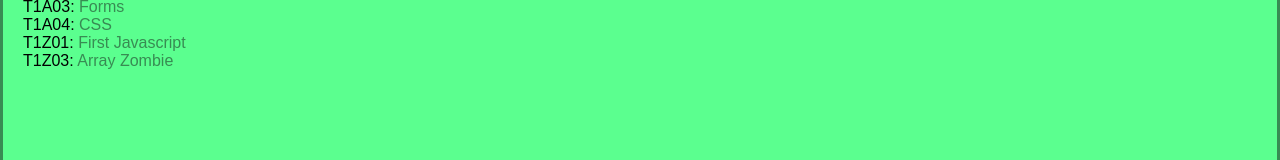
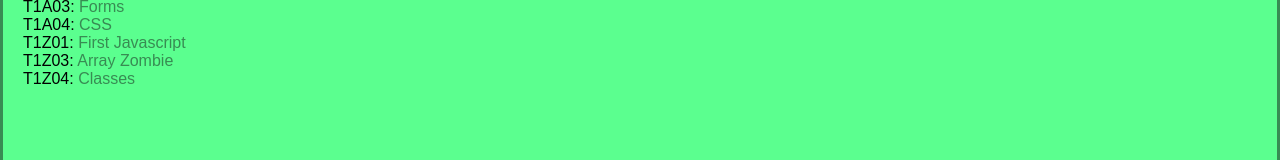
Before and after one commit to treybertram06/gamedev12trey, a plain HTML site: page public/index.html in a window 1280 px wide. Shown: the part 215-375 px from the top of the page. Drawn offline with Linux system fonts and the light colour scheme.

Commit message:
edit index

```diff
--- a/public/index.html
+++ b/public/index.html
@@ -21,6 +21,9 @@
           T1Z01: <a href="https://treybertram06.github.io/gamedev12trey/public/t1z01firstJavascriptTrey.html">First Javascript</a>
           <br>
           T1Z03: <a href="https://treybertram06.github.io/gamedev12trey/public/t1z03arrayZombieTrey.html">Array Zombie</a>
+          <br>
+          T1Z04: <a href="https://treybertram06.github.io/gamedev12trey/public/t1z04classesTrey.html">Classes</a>
+
 
 
 
```
